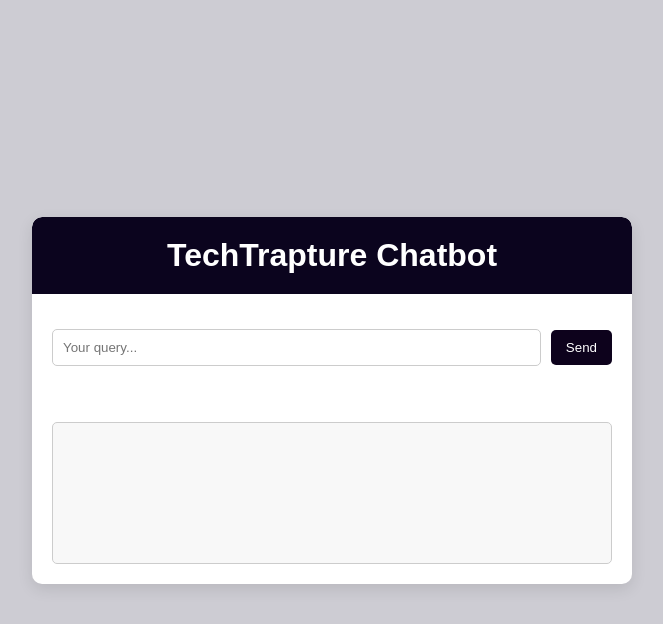
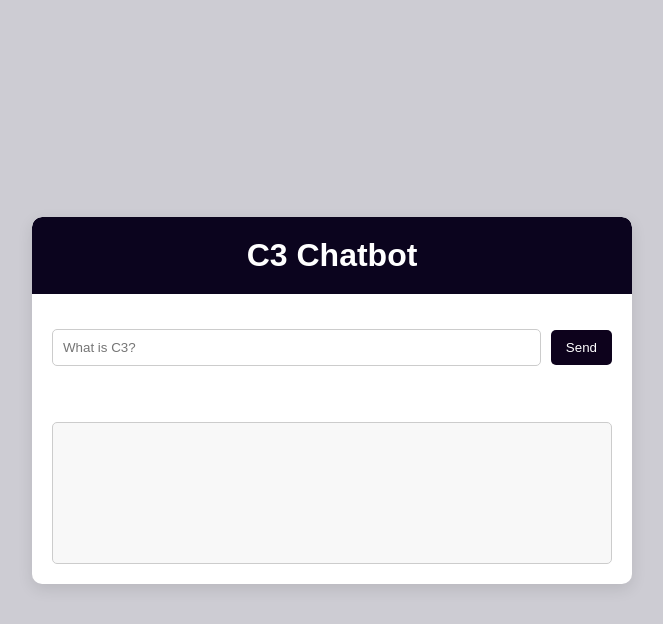
Before and after one commit to Ishu8282/Ishwarya, a Flask app: page / in a window 1280 px wide. Shown: the top 624 px of the page, without its empty margins (308-971 px from the left). Run offline with Flask 3, Linux system fonts and the light colour scheme.

Commit message:
Update index.html

```diff
--- a/templates/index.html
+++ b/templates/index.html
@@ -4,7 +4,7 @@
   <meta charset="UTF-8" />
   <meta http-equiv="X-UA-Compatible" content="IE=edge" />
   <meta name="viewport" content="width=device-width, initial-scale=1.0" />
-  <title>TechTrapture Chatbot</title>
+  <title>C3 Chatbot</title>
   <script src="https://code.jquery.com/jquery-3.6.0.min.js"></script>
 
 
@@ -82,7 +82,7 @@
 <body>
 
   <div class="chat-container">
-    <h1 class="header">TechTrapture Chatbot</h1>
+    <h1 class="header">C3 Chatbot</h1>
     <form class="chat-form" id="chat-form">
       <br></br>
       <br></br>
@@ -92,7 +92,7 @@
         type="text"
         id="user-input"
         name="user_input"
-        placeholder="Your query..."
+        placeholder="What is C3?"
       />
       <button type="submit" id="submitBtn">Send</button>
     </form>
```
